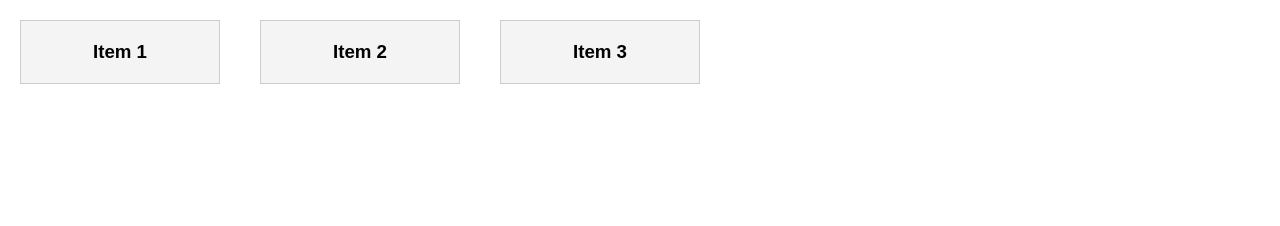
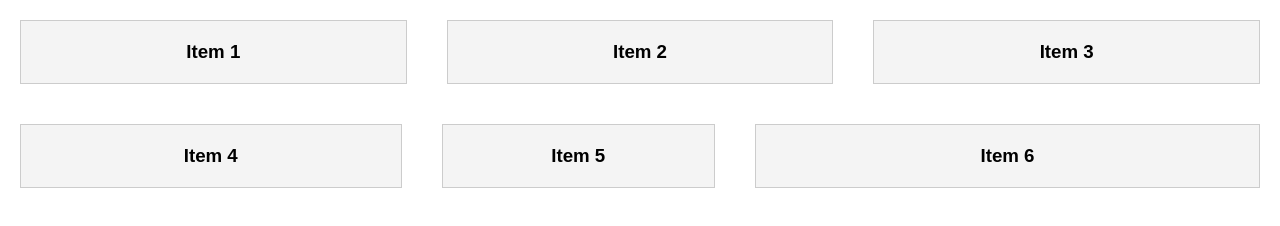
Before and after one commit to dev-montgomery/16_flexbox, a plain HTML site: page index.html in a window 1280 px wide. Drawn offline with Linux system fonts and the light colour scheme.

Commit message:
completed flex-properties lesson of the course

```diff
--- a/index.html
+++ b/index.html
@@ -21,14 +21,31 @@
       padding: 20px;
       margin: 20px;
       text-align: center;
-      width: 200px;
+      flex: 1 0 150px;
+      /* The property flex includes grow, shrink, and the basis */
+      /* flex-wrap: wrap; */
+      /* flex-wrap wraps elements */
     }
 
     .flex-container {
       display: flex;
-      flex-wrap: wrap;
     }
 
+    .item-4 {
+      flex-shrink: 0;
+    }
+
+    .item-5 {
+      flex-grow: 1;
+      flex-basis: 0;
+    }
+
+    .item-6 {
+      flex-basis: 0;
+      flex-grow: 2;
+    }
+
+    /* flex-basis is like setting an initial width. It allows other elements with certain flex properties to change in relation to each other */
   </style>
 </head>
 <body>
@@ -45,5 +62,19 @@
       <h3>Item 3</h3>
     </div>
   </div>
+
+  <div class="flex-container">
+    <div class="item item-4">
+      <h3>Item 4</h3>
+    </div>
+
+    <div class="item item-5">
+      <h3>Item 5</h3>
+    </div>
+
+    <div class="item item-6">
+      <h3>Item 6</h3>
+    </div>
+  </div>
 </body>
 </html>
```
